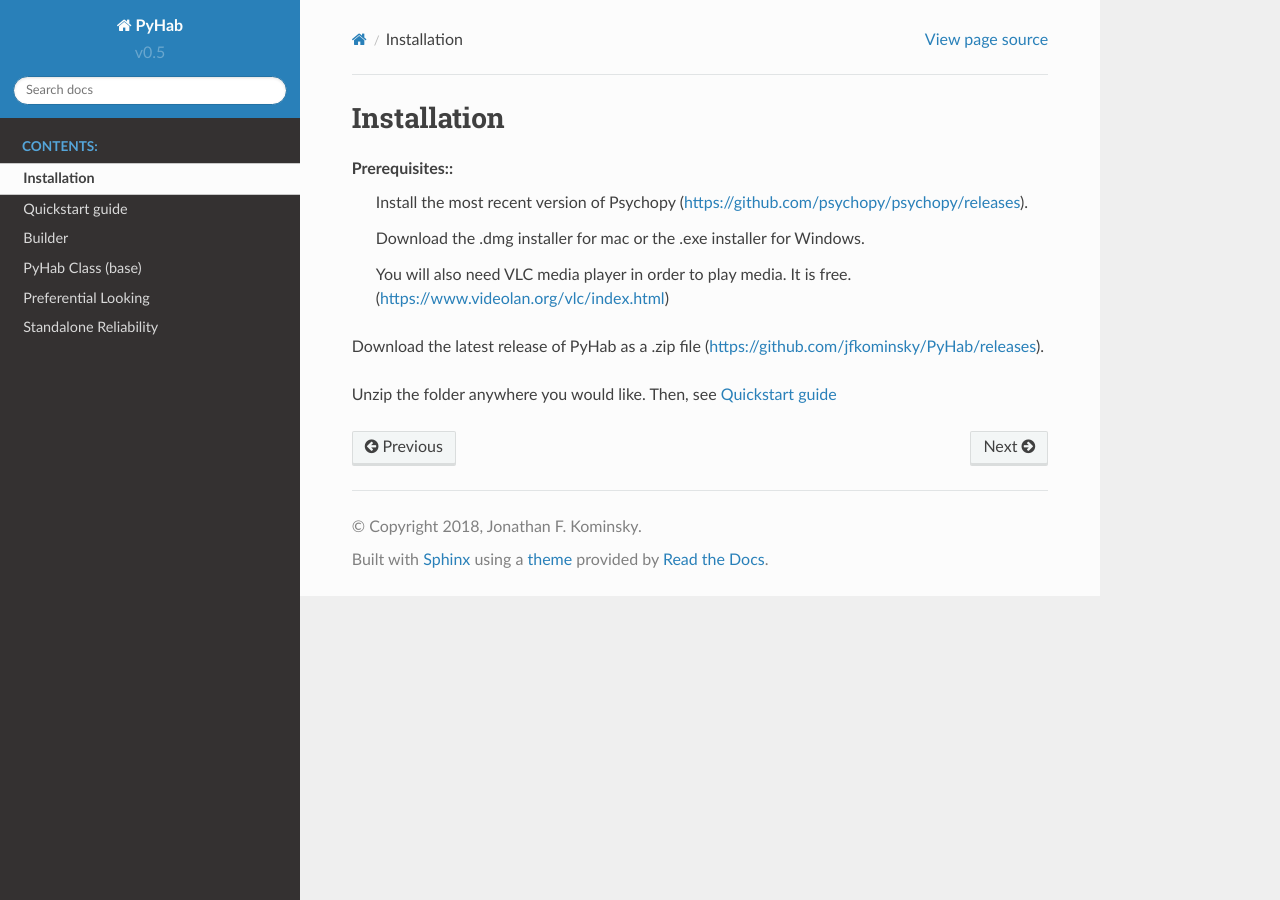
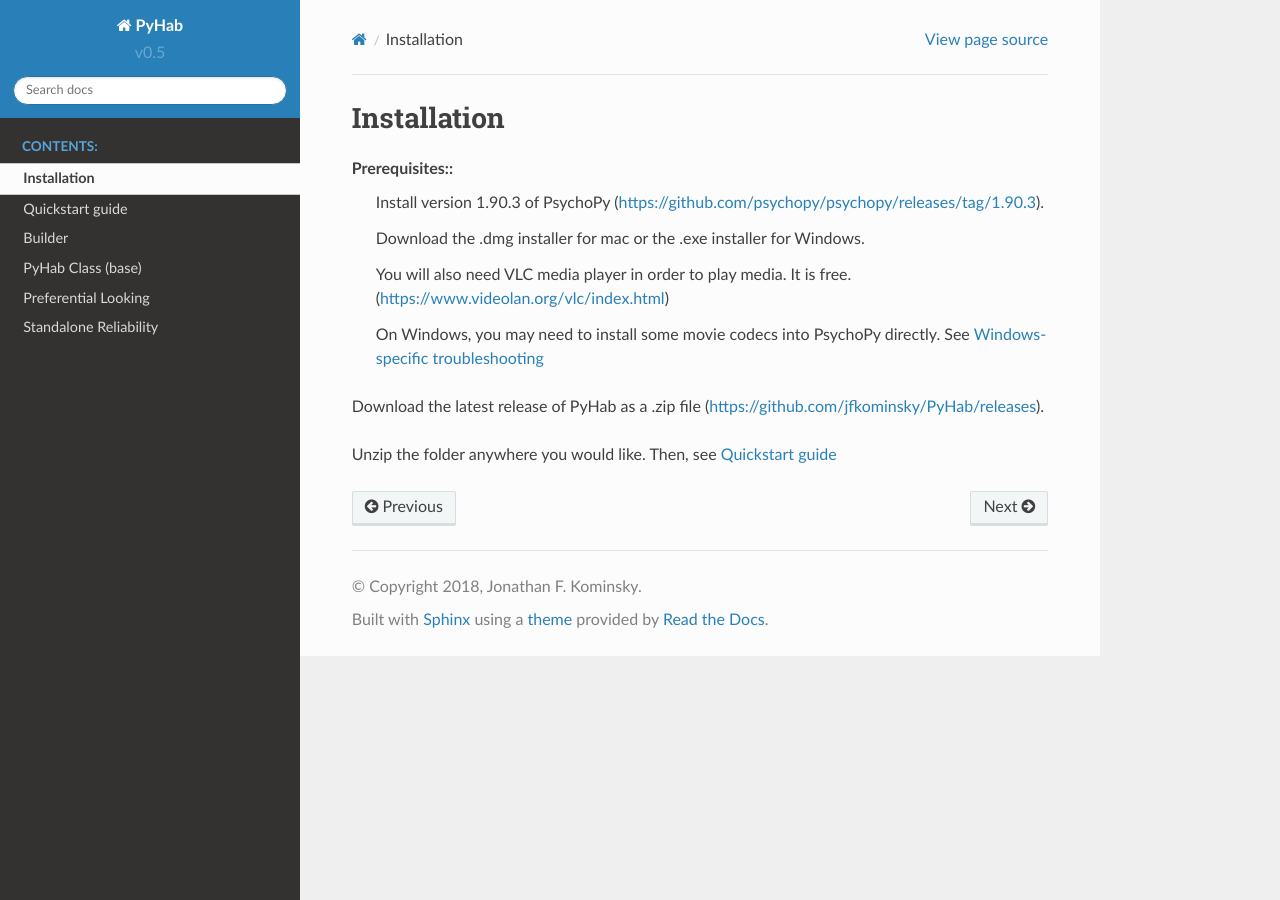
Before and after one commit to jfkominsky/PyHab, a Sphinx documentation site: the page built from docs/Installation.rst, in a window 1280 px wide. Built offline with Sphinx 7.4.7 and the Read the Docs theme 2.0.0, drawn with Linux system fonts in a browser that asks for light colours.

Commit message:
Updating docs, small change to minOn behavior
Adding better installation instructions and some windows-specific help,
corrected some in-code documentation.

Gaze-contingent trials used to require at least one frame greater than
MinOn in order to allow the trial to end based on MaxOff. This led to
unintuitive behavior if you set minOn to 0, specifically you would
still need to present the gaze-on key at least once even for auto
advance trials. Changed so it is now >= rather than >, meaning that if
you set it to 0, no gaze-on is required.

```diff
--- a/docs/Installation.rst
+++ b/docs/Installation.rst
@@ -3,12 +3,14 @@
 ============
 
 Prerequisites::
-    Install the most recent version of Psychopy (https://github.com/psychopy/psychopy/releases).
+    Install version 1.90.3 of PsychoPy (https://github.com/psychopy/psychopy/releases/tag/1.90.3).
 
     Download the .dmg installer for mac or the .exe installer for Windows.
 
     You will also need VLC media player in order to play media. It is free. (https://www.videolan.org/vlc/index.html)
 
+    On Windows, you may need to install some movie codecs into PsychoPy directly. See :doc:`WindowsTroubleshooting`
+
 Download the latest release of PyHab as a .zip file (https://github.com/jfkominsky/PyHab/releases).
 
 Unzip the folder anywhere you would like. Then, see :doc:`Quickstart`
```
Also changed, not shown: docs/WindowsTroubleshooting.rst (added, +38 -0 lines), docs/ShellTab.png (added), 1 other file.
